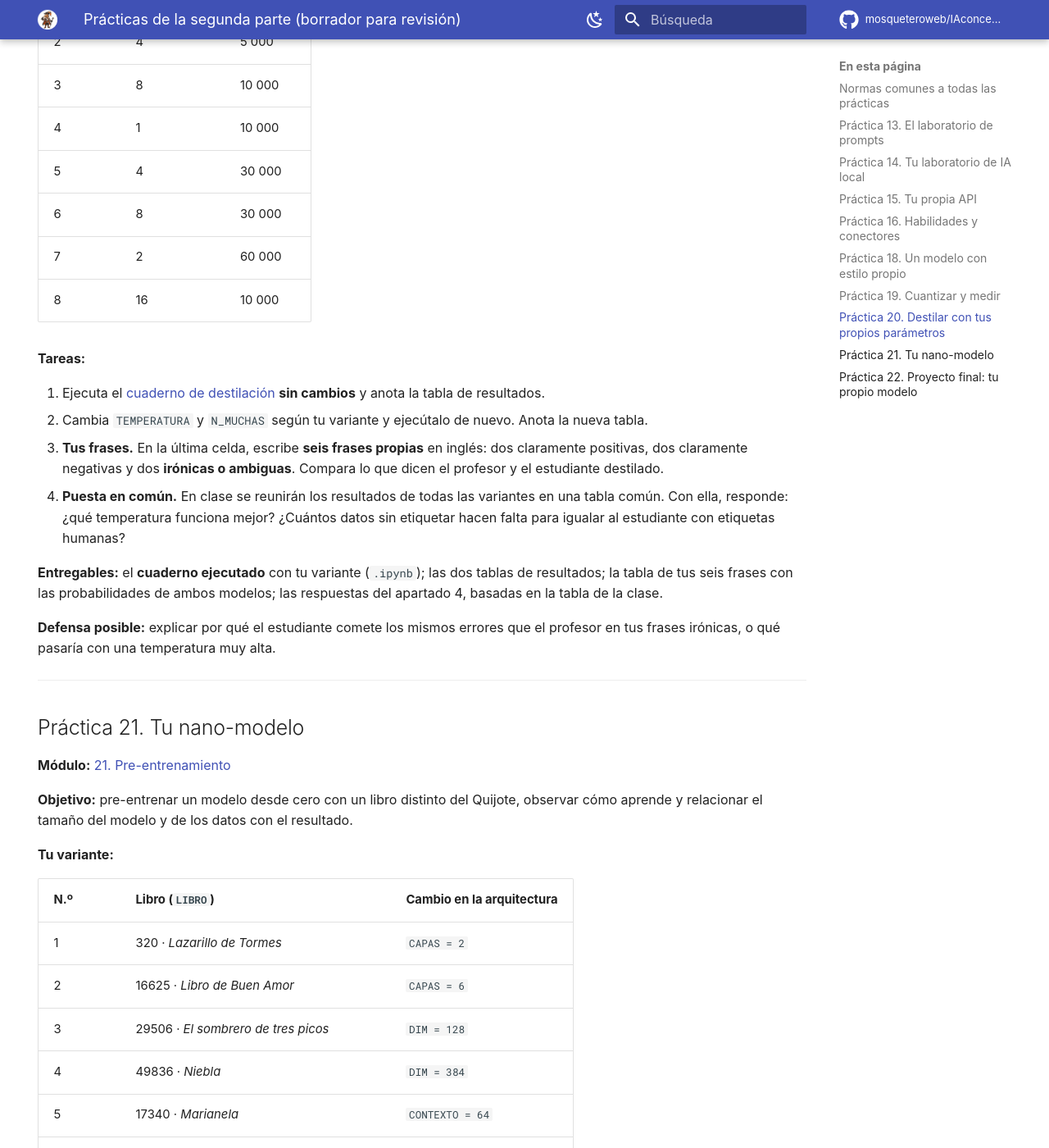
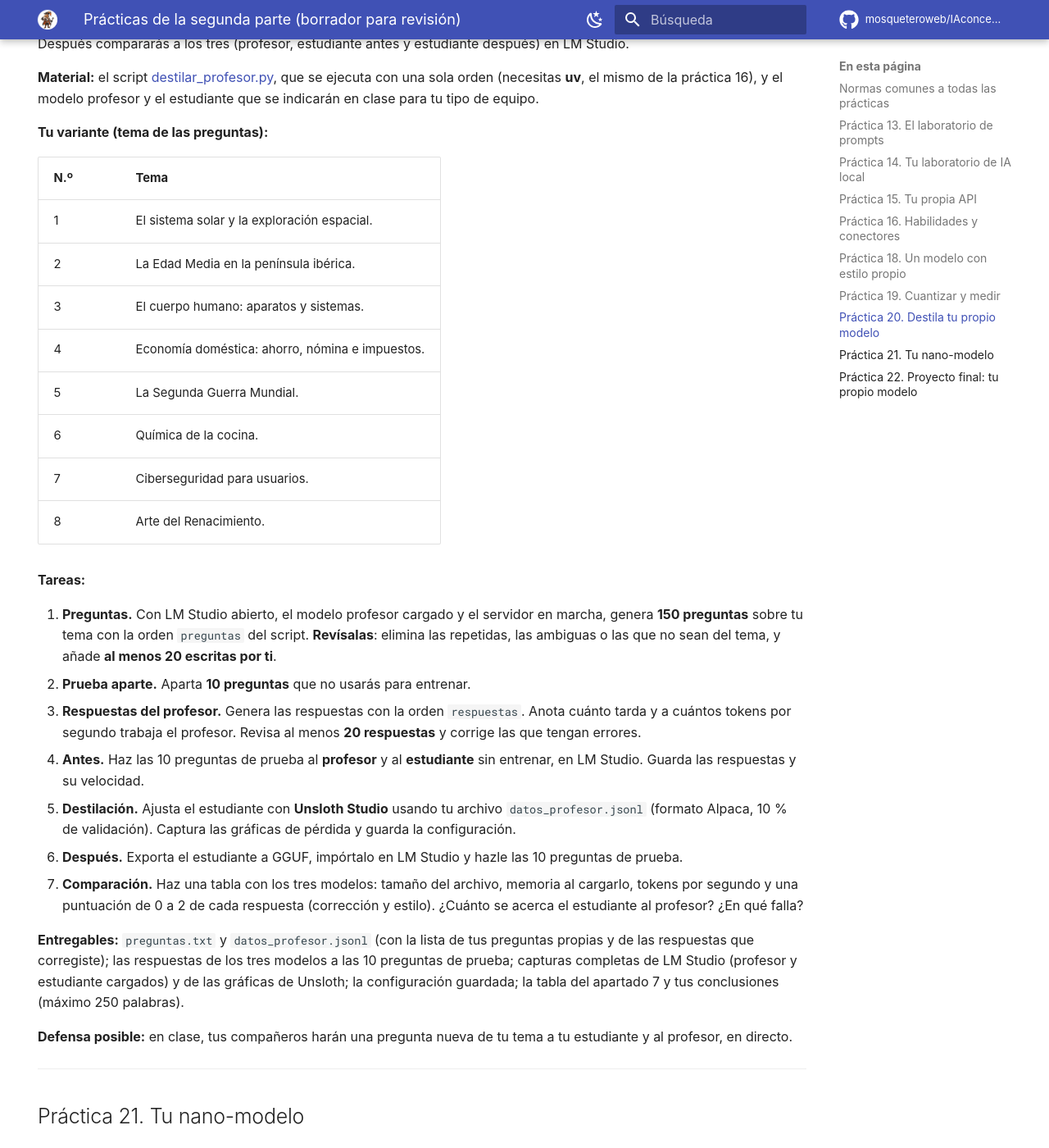
Before and after one commit to mosqueteroweb/IAconceptos, an MkDocs documentation site: the page built from docs/revision-practicas/index.md, in a window 1280 px wide and 1400 px high, scrolled down 9178 px. Shown: the whole window at 82% size. Built offline with MkDocs 1.6.1 and Material for MkDocs 9.7.7, drawn with Linux system fonts in a browser that asks for light colours; comment, search, counter and statistics services are not loaded; some of the changed text lies outside the part shown.

Commit message:
Prácticas: destilación de un LLM con LM Studio, nano-Llama exportable y GGUF propios en LM Studio
Co-Authored-By: Claude Opus 5.5 <noreply@anthropic.com>

```diff
--- a/docs/revision-practicas/index.md
+++ b/docs/revision-practicas/index.md
@@ -24,6 +24,8 @@ hide:
 - **Materiales y claves de clase**: algunas prácticas usan un documento, una carpeta o una **palabra clave de la sesión** que se entrega en el aula y que no está publicada en ningún sitio.
 
 **Uso de IA.** Puedes usar asistentes de IA para ayudarte (al fin y al cabo, es un curso de IA), pero **decláralo**: en un apartado final, indica qué herramienta has usado, para qué y qué has corregido de lo que te dio. Las preguntas de las prácticas se refieren a **tus resultados**: una IA no puede contestarlas sin ellos.
+
+**Los modelos se prueban en LM Studio.** Todos los modelos que crees o transformes (prácticas 18 a 22) se importan y se prueban en **LM Studio**, en tu equipo. Las capturas de **Library** y del chat con tu modelo forman parte de la entrega.
 
 **Defensa.** Cualquier práctica puede incluir una **defensa oral de 3 a 5 minutos** en el aula, delante de tu equipo: tendrás que repetir una parte del experimento o explicar una decisión. La nota de la práctica puede depender de esa defensa.
 
@@ -228,43 +230,49 @@ hide:
 2. **Pregunta propia.** Cambia la `PREGUNTA` por una de tu elección sobre una asignatura que estudies y compara las cuatro respuestas.
 3. **Gráfica.** Representa en una gráfica el tamaño frente a la perplejidad. ¿Dónde está el «codo», el punto a partir del cual comprimir más ya no compensa?
 4. **Tu equipo.** En LM Studio, descarga el modelo de tu variante en las dos cuantizaciones indicadas, mide la velocidad (tres preguntas, tres veces cada una) y anota la memoria estimada de carga.
-5. **Cálculo.** Con la regla del módulo, calcula cuánto ocuparía un modelo de **14 000 millones de parámetros** en BF16, Q8_0 y Q4_K_M. ¿Cuál cabría en tu equipo? ¿Y en el otro tipo de equipo del aula? Justifícalo con los datos de la pantalla **Hardware** de LM Studio.
+5. **Tus GGUF en LM Studio.** Descarga del cuaderno tus archivos `Q4_K_M` y `Q2_K`, impórtalos en LM Studio (`lms import -c archivo.gguf`) y hazles las mismas tres preguntas del apartado 4. Mide su velocidad **en tu equipo** y compárala con la del cuaderno.
+6. **Cálculo.** Con la regla del módulo, calcula cuánto ocuparía un modelo de **14 000 millones de parámetros** en BF16, Q8_0 y Q4_K_M. ¿Cuál cabría en tu equipo? ¿Y en el otro tipo de equipo del aula? Justifícalo con los datos de la pantalla **Hardware** de LM Studio.
 
-**Entregables:** el **cuaderno ejecutado** descargado con sus resultados (`.ipynb`); la tabla y la gráfica del apartado 3; las respuestas del apartado 2; las mediciones de LM Studio con capturas completas; los cálculos del apartado 5.
+**Entregables:** el **cuaderno ejecutado** descargado con sus resultados (`.ipynb`); la tabla y la gráfica del apartado 3; las respuestas del apartado 2; las mediciones de LM Studio con capturas completas (incluida la pantalla **Library** con tus modelos importados); los cálculos del apartado 6.
 
 **Defensa posible:** explicar con tus cifras por qué la versión más comprimida no siempre es la más rápida en tu equipo, o por qué la perplejidad de Q8_0 es casi igual a la del original.
 
 ---
 
-## Práctica 20. Destilar con tus propios parámetros
+## Práctica 20. Destila tu propio modelo
 
 **Módulo:** [20. Destilación](../20-destilacion.md)
 
-**Objetivo:** comprobar experimentalmente cuánto aprende un modelo pequeño de uno grande y cómo influyen la temperatura y la cantidad de datos.
+**Objetivo:** destilar de verdad un modelo de lenguaje, como hizo DeepSeek con R1: un modelo **profesor** grande, en LM Studio, responde a cientos de preguntas, y con esas respuestas se ajusta un modelo **estudiante** mucho más pequeño. Después compararás a los tres (profesor, estudiante antes y estudiante después) en LM Studio.
 
-**Tu variante:**
+**Material:** el script [destilar_profesor.py](../descargas/destilar_profesor.py), que se ejecuta con una sola orden (necesitas **uv**, el mismo de la práctica 16), y el modelo profesor y el estudiante que se indicarán en clase para tu tipo de equipo.
 
-| N.º | `TEMPERATURA` | `N_MUCHAS` |
-|---|---|---|
-| 1 | 1 | 5 000 |
-| 2 | 4 | 5 000 |
-| 3 | 8 | 10 000 |
-| 4 | 1 | 10 000 |
-| 5 | 4 | 30 000 |
-| 6 | 8 | 30 000 |
-| 7 | 2 | 60 000 |
-| 8 | 16 | 10 000 |
+**Tu variante (tema de las preguntas):**
+
+| N.º | Tema |
+|---|---|
+| 1 | El sistema solar y la exploración espacial. |
+| 2 | La Edad Media en la península ibérica. |
+| 3 | El cuerpo humano: aparatos y sistemas. |
+| 4 | Economía doméstica: ahorro, nómina e impuestos. |
+| 5 | La Segunda Guerra Mundial. |
+| 6 | Química de la cocina. |
+| 7 | Ciberseguridad para usuarios. |
+| 8 | Arte del Renacimiento. |
 
 **Tareas:**
 
-1. Ejecuta el [cuaderno de destilación](https://colab.research.google.com/github/mosqueteroweb/IAconceptos/blob/main/notebooks/destilacion.ipynb) **sin cambios** y anota la tabla de resultados.
-2. Cambia `TEMPERATURA` y `N_MUCHAS` según tu variante y ejecútalo de nuevo. Anota la nueva tabla.
-3. **Tus frases.** En la última celda, escribe **seis frases propias** en inglés: dos claramente positivas, dos claramente negativas y dos **irónicas o ambiguas**. Compara lo que dicen el profesor y el estudiante destilado.
-4. **Puesta en común.** En clase se reunirán los resultados de todas las variantes en una tabla común. Con ella, responde: ¿qué temperatura funciona mejor? ¿Cuántos datos sin etiquetar hacen falta para igualar al estudiante con etiquetas humanas?
+1. **Preguntas.** Con LM Studio abierto, el modelo profesor cargado y el servidor en marcha, genera **150 preguntas** sobre tu tema con la orden `preguntas` del script. **Revísalas**: elimina las repetidas, las ambiguas o las que no sean del tema, y añade **al menos 20 escritas por ti**.
+2. **Prueba aparte.** Aparta **10 preguntas** que no usarás para entrenar.
+3. **Respuestas del profesor.** Genera las respuestas con la orden `respuestas`. Anota cuánto tarda y a cuántos tokens por segundo trabaja el profesor. Revisa al menos **20 respuestas** y corrige las que tengan errores.
+4. **Antes.** Haz las 10 preguntas de prueba al **profesor** y al **estudiante** sin entrenar, en LM Studio. Guarda las respuestas y su velocidad.
+5. **Destilación.** Ajusta el estudiante con **Unsloth Studio** usando tu archivo `datos_profesor.jsonl` (formato Alpaca, 10 % de validación). Captura las gráficas de pérdida y guarda la configuración.
+6. **Después.** Exporta el estudiante a GGUF, impórtalo en LM Studio y hazle las 10 preguntas de prueba.
+7. **Comparación.** Haz una tabla con los tres modelos: tamaño del archivo, memoria al cargarlo, tokens por segundo y una puntuación de 0 a 2 de cada respuesta (corrección y estilo). ¿Cuánto se acerca el estudiante al profesor? ¿En qué falla?
 
-**Entregables:** el **cuaderno ejecutado** con tu variante (`.ipynb`); las dos tablas de resultados; la tabla de tus seis frases con las probabilidades de ambos modelos; las respuestas del apartado 4, basadas en la tabla de la clase.
+**Entregables:** `preguntas.txt` y `datos_profesor.jsonl` (con la lista de tus preguntas propias y de las respuestas que corregiste); las respuestas de los tres modelos a las 10 preguntas de prueba; capturas completas de LM Studio (profesor y estudiante cargados) y de las gráficas de Unsloth; la configuración guardada; la tabla del apartado 7 y tus conclusiones (máximo 250 palabras).
 
-**Defensa posible:** explicar por qué el estudiante comete los mismos errores que el profesor en tus frases irónicas, o qué pasaría con una temperatura muy alta.
+**Defensa posible:** en clase, tus compañeros harán una pregunta nueva de tu tema a tu estudiante y al profesor, en directo.
 
 ---
 
@@ -272,7 +280,7 @@ hide:
 
 **Módulo:** [21. Pre-entrenamiento](../21-pre-entrenamiento.md)
 
-**Objetivo:** pre-entrenar un modelo desde cero con un libro distinto del Quijote, observar cómo aprende y relacionar el tamaño del modelo y de los datos con el resultado.
+**Objetivo:** pre-entrenar un modelo desde cero con un libro distinto del Quijote, observar cómo aprende, relacionar el tamaño del modelo y de los datos con el resultado, y abrir tu propio modelo en LM Studio.
 
 **Tu variante:**
 
@@ -293,8 +301,10 @@ hide:
 3. Genera texto con **temperatura 0,3, 0,8 y 1,3** con tu mejor modelo y empezando por una frase **típica de tu libro**.
 4. Compara tus pérdidas con las del Quijote publicadas en el módulo 21. ¿Tu libro es más o menos «difícil» de aprender? ¿Influye su tamaño?
 5. Busca señales de **sobreajuste**: ¿se separan las pérdidas de entrenamiento y validación? ¿Copia el modelo frases literales del libro? Busca dos frases generadas en el texto original y di si aparecen.
+6. **Segunda parte: a LM Studio.** Ejecuta la segunda parte del cuaderno (el nano-Llama con el tokenizador de SmolLM2) con tu libro. Anota cuántos **tokens** ocupa el libro con este tokenizador frente a los caracteres de la primera parte, y por qué el modelo tiene ahora unos 16 millones de parámetros.
+7. Descarga tu archivo GGUF, impórtalo en LM Studio (`lms import -c nano-libro-XXXX.gguf`) y escríbele el principio de tres frases típicas de tu libro. Captura las respuestas y la velocidad. Compárala con la de Gemma 4 E2B en tu equipo.
 
-**Entregables:** el **cuaderno ejecutado** de las dos ejecuciones (`.ipynb`); una tabla comparativa de las dos ejecuciones; las gráficas de pérdida; los textos generados; las respuestas a los apartados 4 y 5.
+**Entregables:** el **cuaderno ejecutado** de las dos ejecuciones (`.ipynb`); una tabla comparativa de las dos ejecuciones; las gráficas de pérdida; los textos generados; las respuestas a los apartados 4 a 6; las capturas completas de tu modelo en LM Studio (Library y chat).
 
 **Defensa posible:** explicar en clase, con tus gráficas, qué ha cambiado al modificar la arquitectura y por qué.
 
```
Also changed, not shown: docs/descargas/destilar_profesor.py (added, +132 -0 lines), 4 other files.
